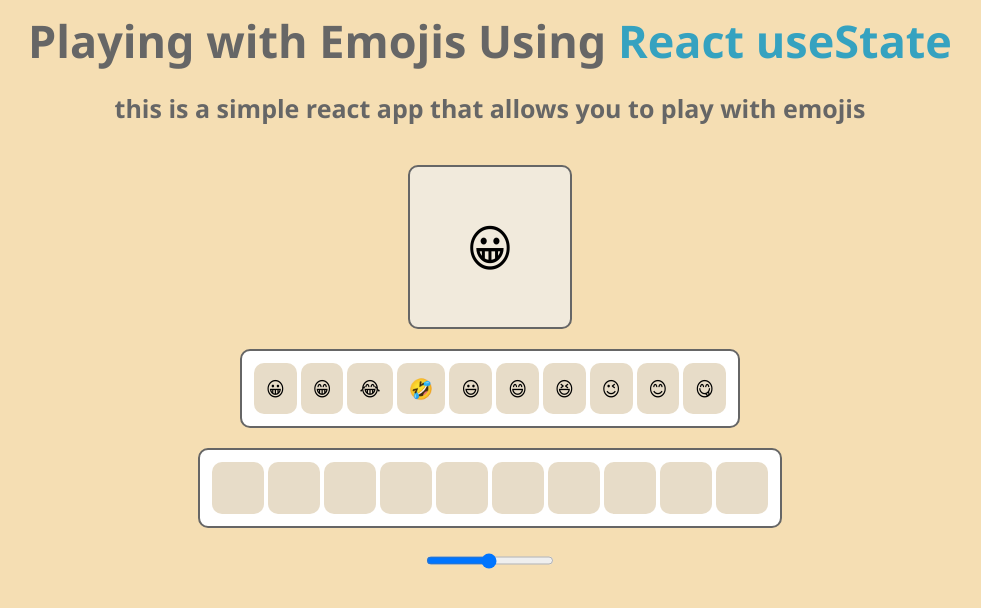
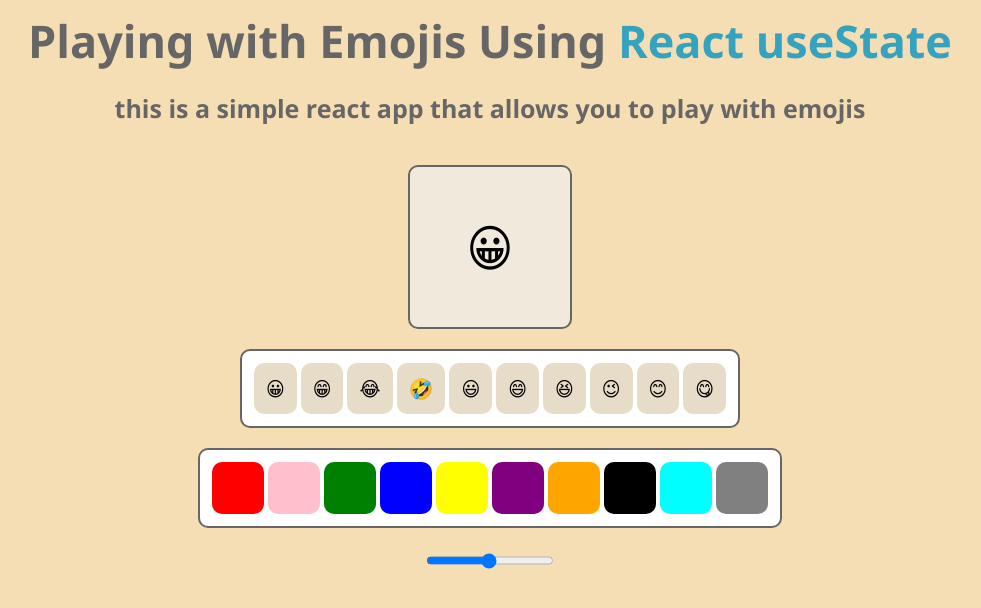
Before and after one commit to ANSHUMANMOREY7/usestate-web, a React (Vite) app: page / in a window 1280 px wide. Shown: the top 608 px of the page, without its empty margins (150-1131 px from the left). Built offline with nearby package versions, Linux system fonts and the light colour scheme.

Commit message:
colours added in color options

```diff
--- a/src/Home.jsx
+++ b/src/Home.jsx
@@ -25,16 +25,16 @@ function Home() {
             </div>
 
             <div className='color-picker'>
-                <div className='color'></div>
-                <div className='color'></div>
-                <div className='color'></div>
-                <div className='color'></div>
-                <div className='color'></div>
-                <div className='color'></div>
-                <div className='color'></div>
-                <div className='color'></div>
-                <div className='color'></div>
-                <div className='color'></div>
+                <div className='color'style={{backgroundColor:'red'}} ></div>
+                <div className='color'style={{backgroundColor:'pink'}} ></div>
+                <div className='color'style={{backgroundColor:'green'}} ></div>
+                <div className='color'style={{backgroundColor:'blue'}} ></div>
+                <div className='color'style={{backgroundColor:'yellow'}} ></div>
+                <div className='color'style={{backgroundColor:'purple'}} ></div>
+                <div className='color'style={{backgroundColor:'orange'}} ></div>
+                <div className='color'style={{backgroundColor:'black'}} ></div>
+                <div className='color'style={{backgroundColor:'aqua'}} ></div>
+                <div className='color'style={{backgroundColor:'gray'}} ></div>
 
 
             </div>
```
